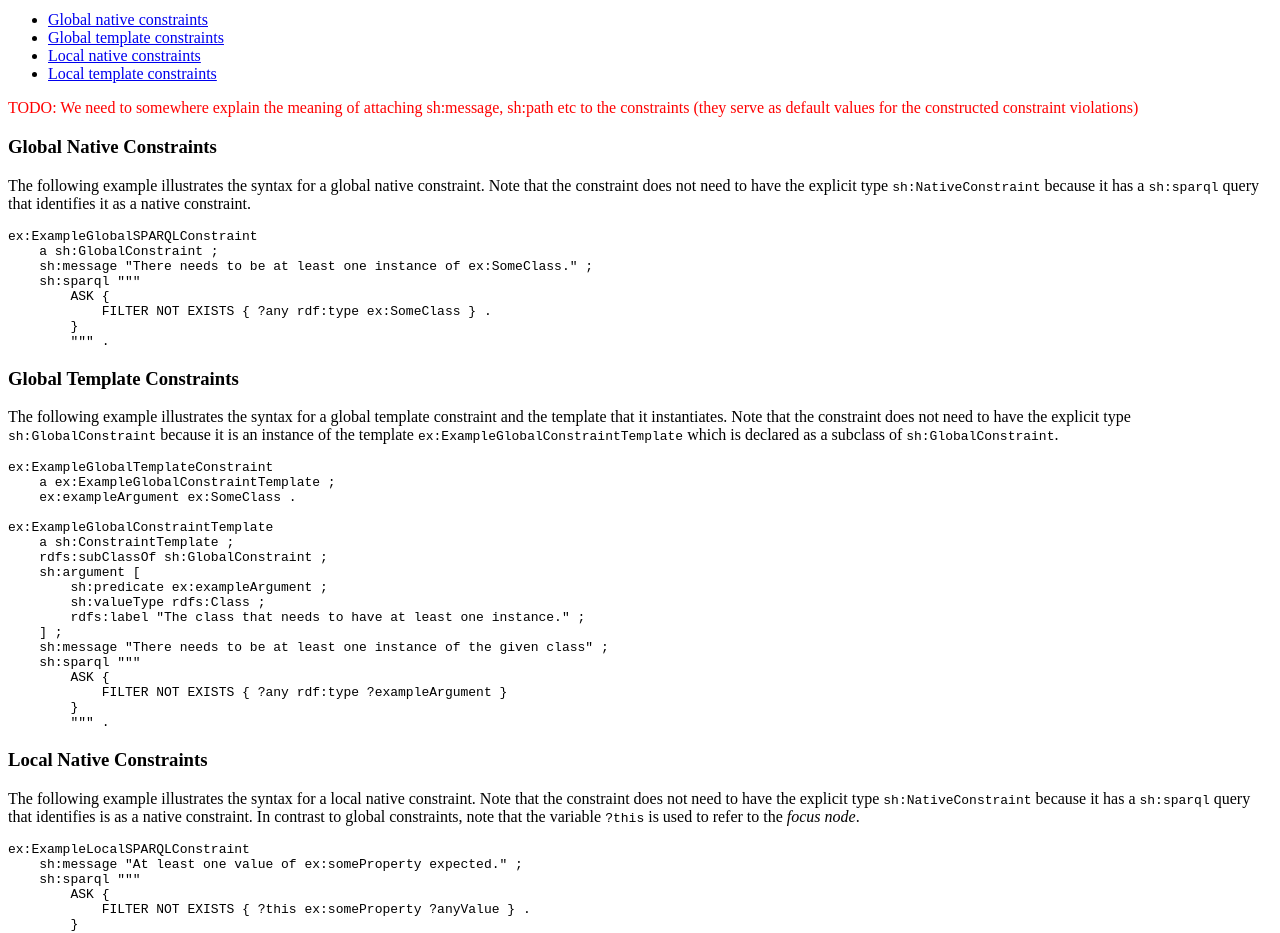
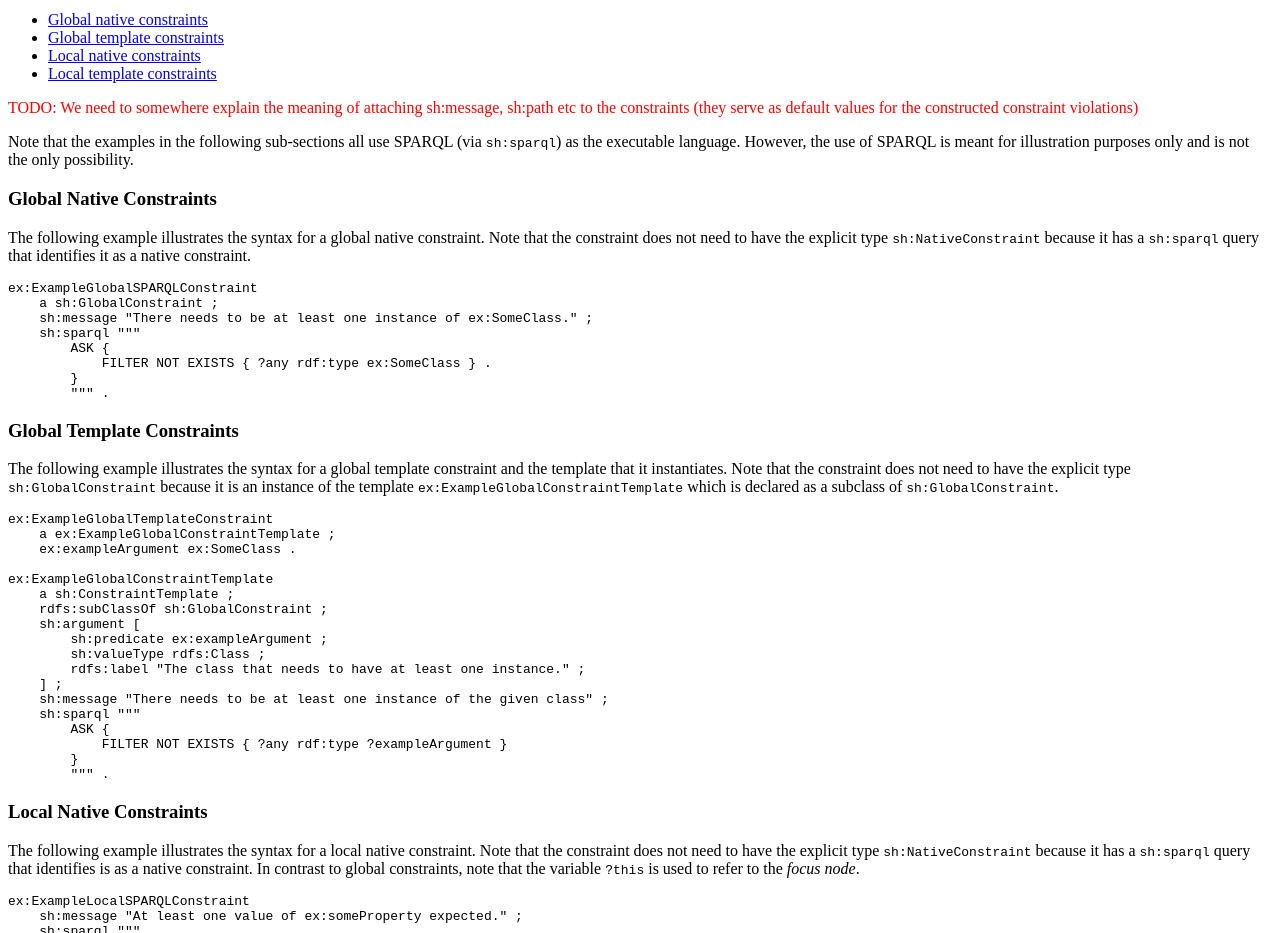
Before and after one commit to w3c/data-shapes, a plain HTML site: page shacl/index.html in a window 1280 px wide. Shown: the part 5660-6593 px from the top of the page. Drawn offline with Linux system fonts and the light colour scheme.

Commit message:
Added a clarification sentence in response to Jose's email https://lists.w3.org/Archives/Public/public-data-shapes-wg/2015Feb/0367.html

```diff
--- a/shacl/index.html
+++ b/shacl/index.html
@@ -819,6 +819,10 @@ ex:ExampleConstraintViolationWithPath
 			<p class="todo">
 				TODO: We need to somewhere explain the meaning of attaching sh:message, sh:path etc to the constraints
 				(they serve as default values for the constructed constraint violations)
+			</p>
+			<p>
+				Note that the examples in the following sub-sections all use SPARQL (via <code>sh:sparql</code>) as	the executable language.
+				However, the use of SPARQL is meant for illustration purposes only and is not the only possibility.
 			</p>
 			<section id="constraints-global-native">
 				<h3>Global Native Constraints</h3>
```
